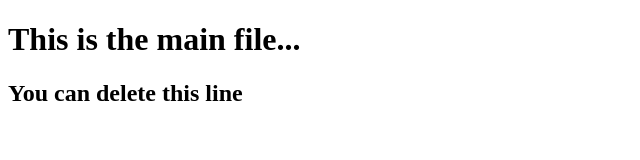
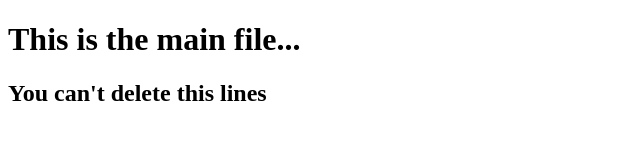
Before and after one commit to THIRKSHABASKAR/first_check, a plain HTML site: page index.html in a window 1280 px wide. Shown: the whole page, without its empty margins (0-640 px from the left). Drawn offline with Linux system fonts and the light colour scheme.

Commit message:
Fix:error

```diff
--- a/index.html
+++ b/index.html
@@ -7,6 +7,6 @@
 </head>
 <body>
    <h1>This is the main file...</h1>
-   <h2>You can delete this line</h2>
+   <h2>You can't delete this lines</h2>
 </body>
 </html>
```
